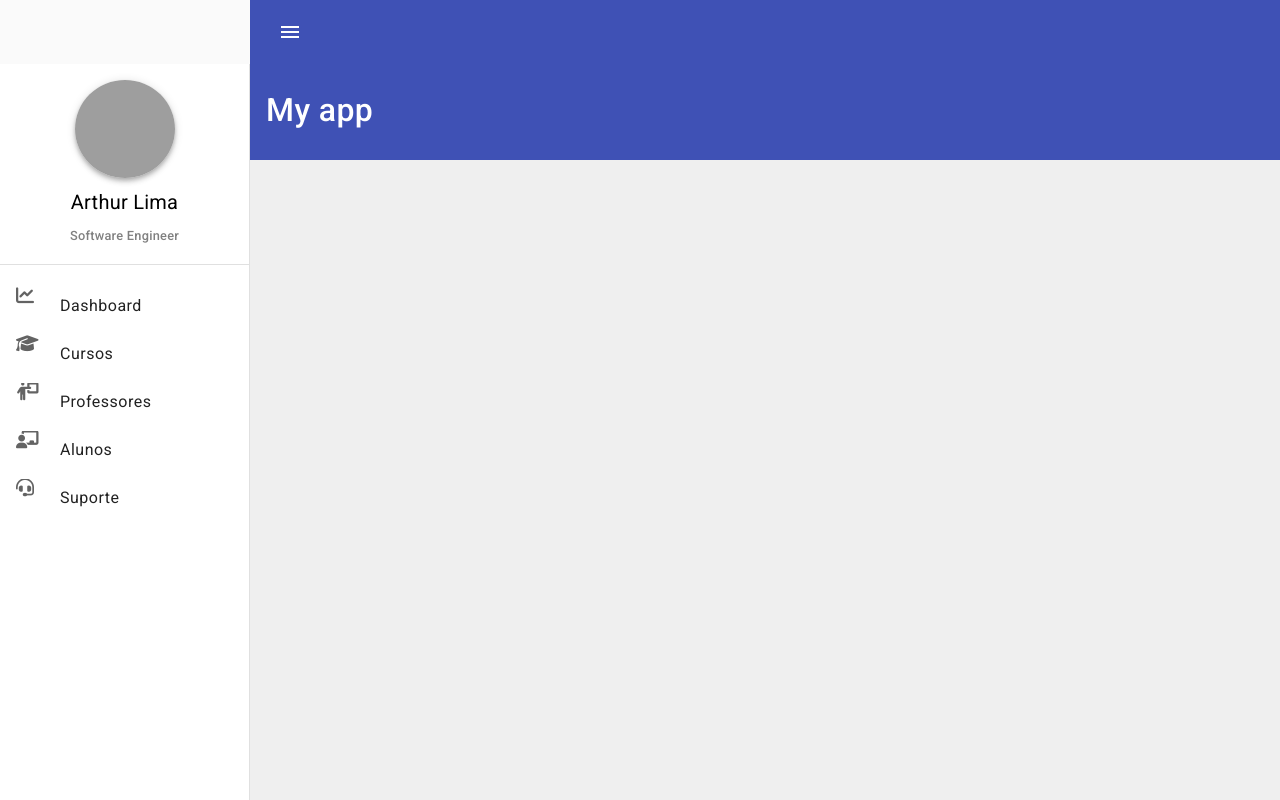
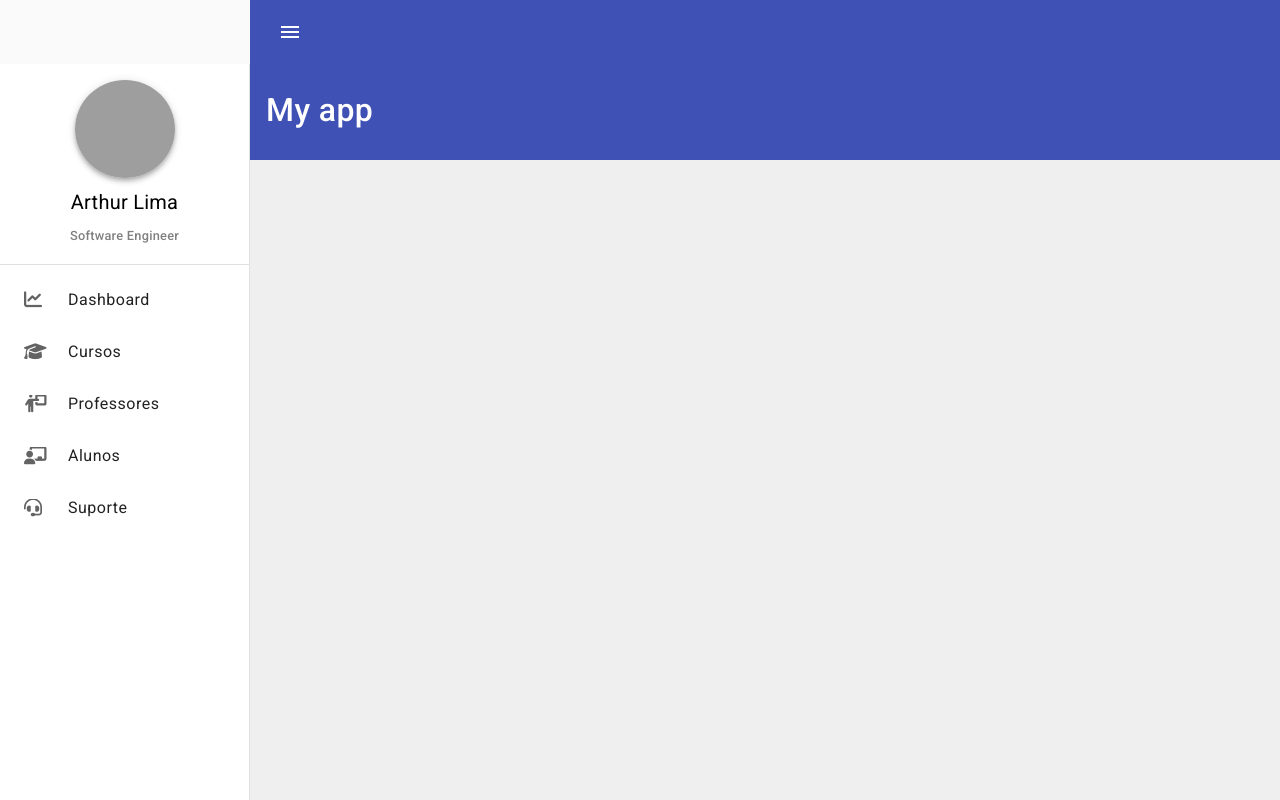
Before and after one commit to thurdelima/angular-my-school, an Angular app: page / in a window 1280 px wide. Built offline with nearby package versions, Linux system fonts and the light colour scheme; grey boxes are pictures that could not be loaded.

Commit message:
feat: adjust scss align menu

```diff
--- a/src/app/app.component.scss
+++ b/src/app/app.component.scss
@@ -80,4 +80,30 @@ mat-sidenav-container {
     color: gray;
   }
 
+  mat-nav-list {
+    padding: 8px;
+
+    a {
+      border-radius: 10px;
+      margin-bottom: 4px;
+      padding-top: 1px;
+      font-size: 0.9rem;
+
+      span {
+        padding-top: 4px;
+      }
+    }
+
+    a:hover,
+    .active {
+      background-color: #e6e6e6;
+    }
+
+  }
+
+  ::ng-deep .mdc-list-item__primary-text {
+    display: flex;
+    flex-direction: row;
+    align-items: center;
+  }
 }
```
